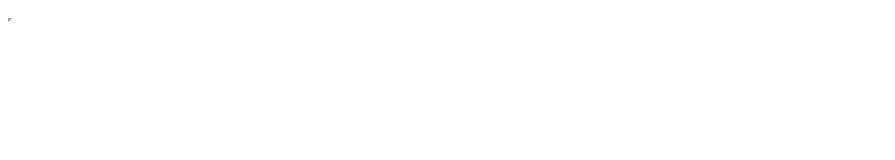
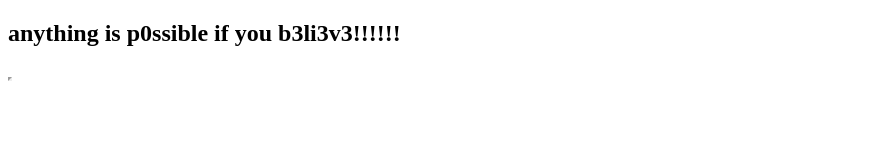
Before and after one commit to jamesdo/jamesdo.github.io, a plain HTML site: page bongocamjam/index.html in a window 1280 px wide. Shown: the top 160 px of the page, without its empty margins (0-895 px from the left). Drawn offline with Linux system fonts and the light colour scheme; grey boxes are pictures that could not be loaded.

Commit message:
inspirational quote

```diff
--- a/bongocamjam/index.html
+++ b/bongocamjam/index.html
@@ -6,6 +6,7 @@
     <link rel="stylesheet" type="text/css" href="../css/index.css">
   </head>
   <body>
+    <h2>anything is p0ssible if you b3li3v3!!!!!!</h2>
     <img src="../img/bongocamjam.gif" class="bongoGif">
     <iframe width="0" height="0"
       src="https://www.youtube.com/embed/R2i2e2ERnU8?start=39&autoplay=1">
```
